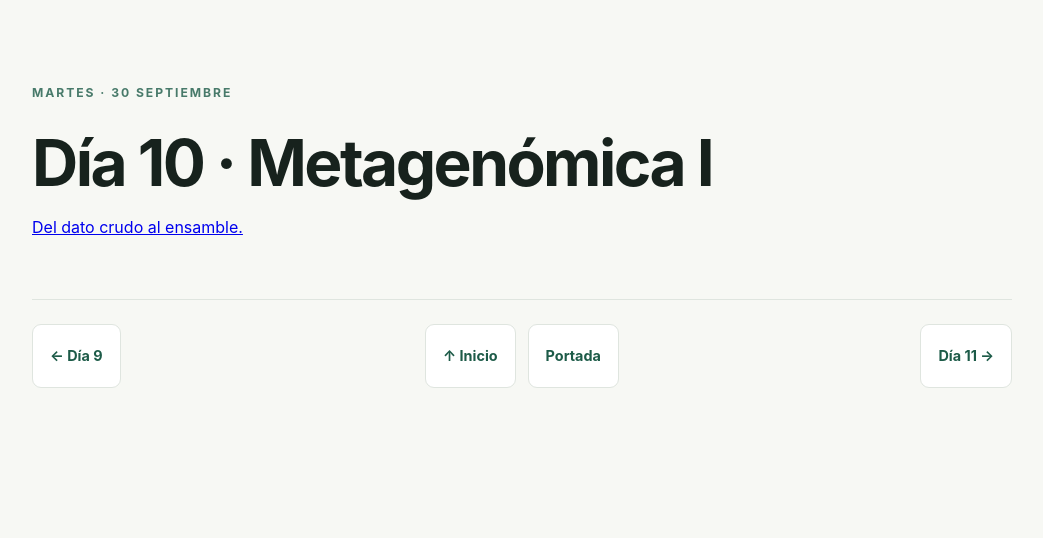
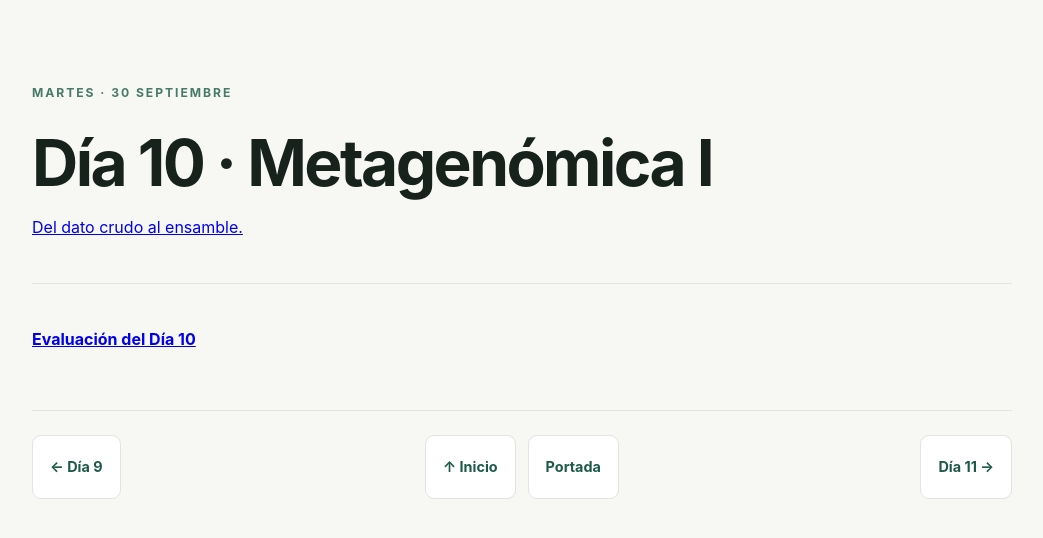
Before and after one commit to vitoem/HBGT_2026, a Jekyll site: the page built from docs/dia-10.md, in a window 1280 px wide. Shown: the top 538 px of the page, without its empty margins (118-1161 px from the left). Built offline with Jekyll 4.4.1, drawn with Linux system fonts in a browser that asks for light colours.

Commit message:
Add evaluation link for Día 10

```diff
--- a/docs/dia-10.md
+++ b/docs/dia-10.md
@@ -6,3 +6,7 @@ title: "Día 10 · Metagenómica I"
 <span class="eyebrow">Martes · 30 septiembre</span>
 # Día 10 · Metagenómica I
 [Del dato crudo al ensamble.](https://dianaoaxaca.github.io/reads2mags_inecol/00.Contenido.html#d%C3%ADa-1-del-dato-crudo-al-ensamble)
+
+---
+
+[**Evaluación del Día 10**](https://forms.cloud.microsoft/r/uGYPSt8mYd)
```
